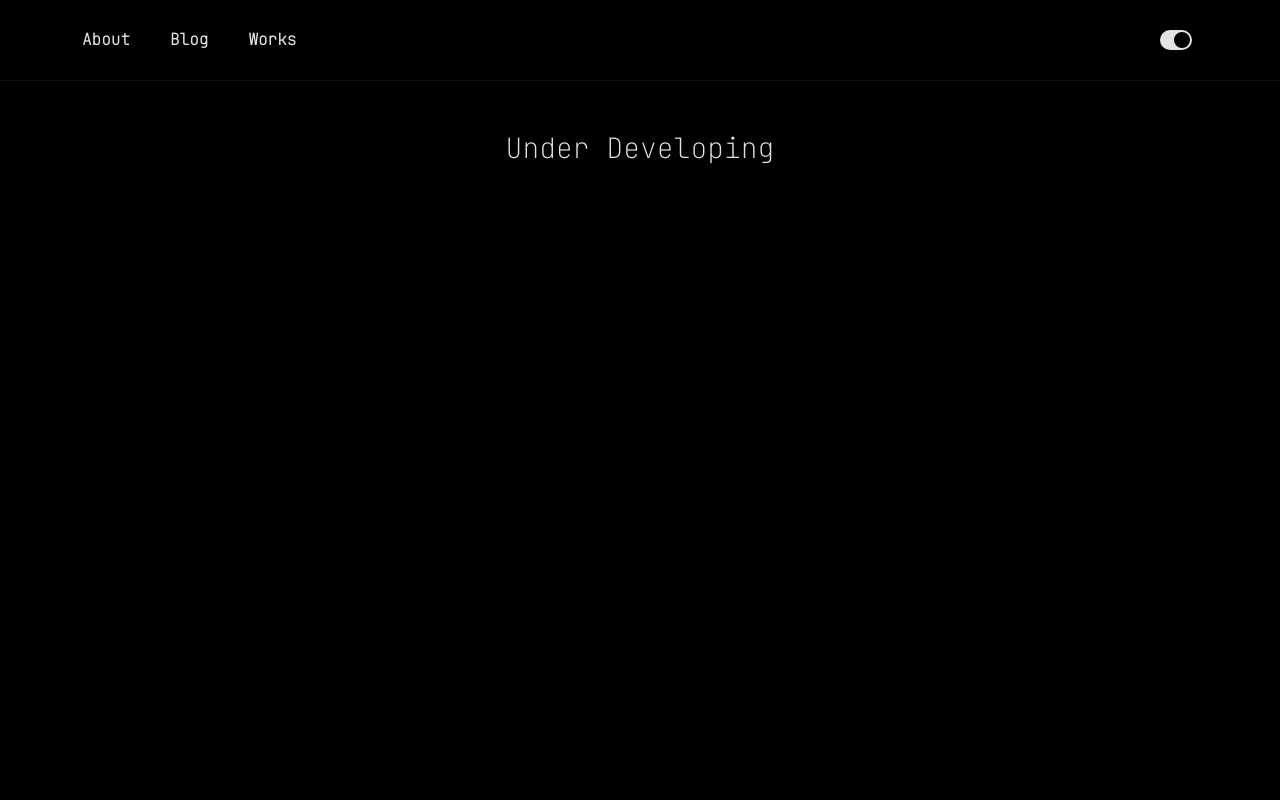
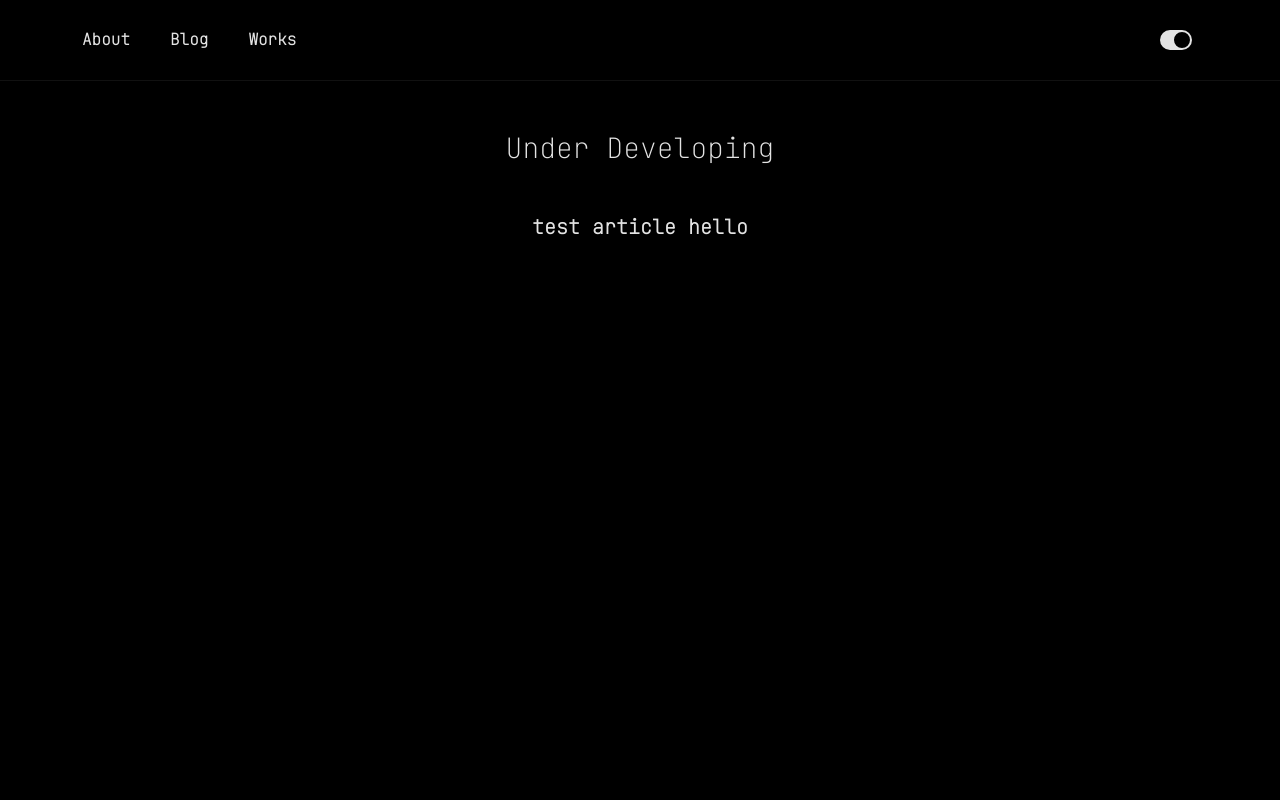
Before and after one commit to 3bdalah/3bdallah, a Next.js app: page /blog in a window 1280 px wide. Shown: the top 800 px of the page. Built offline with nearby package versions, Linux system fonts and the light colour scheme.

Commit message:
fix:blog add link to test article

```diff
--- a/next.config.js
+++ b/next.config.js
@@ -1,15 +1,15 @@
-// const withMDX = require('@next/mdx')({
-//   extension: /\.mdx$/
-// })
-// module.exports = withMDX({
-//   pageExtensions: ['js', 'jsx', 'mdx'],
-//   eslint: {
-//     // Warning: Dangerously allow production builds to successfully complete even if
-//     // your project has ESLint errors.
-//     ignoreDuringBuilds: true,
-//   },
+const withMDX = require('@next/mdx')({
+  extension: /\.mdx$/
+})
+module.exports = withMDX({
+  pageExtensions: ['js', 'jsx', 'mdx'],
+  eslint: {
+    // Warning: Dangerously allow production builds to successfully complete even if
+    // your project has ESLint errors.
+    ignoreDuringBuilds: true,
+  },
+  reactStrictMode: true,
+});
+// module.exports = {
 //   reactStrictMode: true,
-// });
-module.exports = {
-  reactStrictMode: true,
-}
+// }
--- a/pages/blog/index.js
+++ b/pages/blog/index.js
@@ -41,6 +41,7 @@ const Posts = () => {
         <section className="blog">
             <div className="container">
                 <h3 className="under-working text-center">Under Developing</h3>
+                <h5 className="link__test__blog"><Link href={`/blog/hello`} > test article hello</Link></h5>
             </div>
         </section>
     </>);
--- a/styles/globals.css
+++ b/styles/globals.css
@@ -254,6 +254,10 @@ nav{
   height: 100vh;
   color:var(--clr-text-primary)
 }
+.blog .link__test__blog{
+  text-align: center;
+  margin-top:50px;
+}
 .blog .post{
   margin-top: 50px;
   color: var(--clr-text-primary);
```
